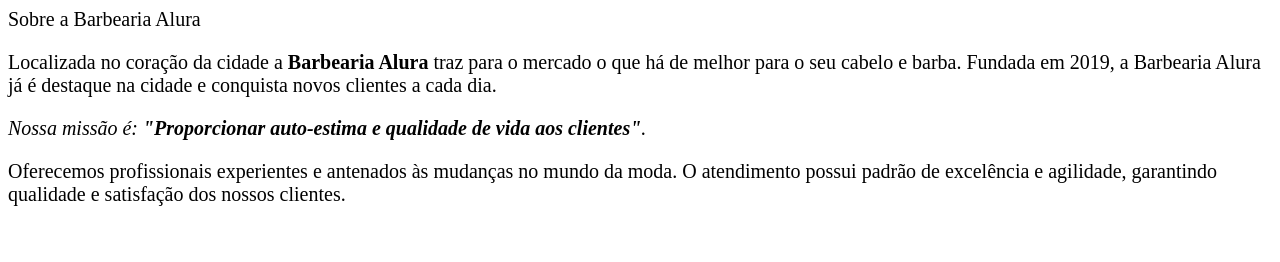
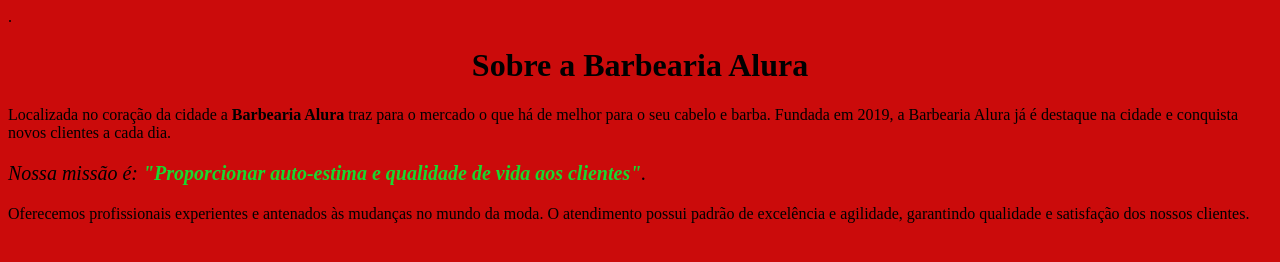
Before and after one commit to sarahgabry69/sarah69, a plain HTML site: page index.html in a window 1280 px wide. Drawn offline with Linux system fonts and the light colour scheme.

Commit message:
Add files via upload

```diff
--- a/index.html
+++ b/index.html
@@ -1,16 +1,21 @@
-<!DOCTYPE html>
+.<!DOCTYPE html>
 <html lang="pt-br">
 	<head>
 		<meta charset="UTF-8">
 		<title>Barbearia Alura</title>
+		<link rel="stylesheet" href="style.css">
+
+		<style>
+
+		</style>
 	</head>
 
 	<body>
-		<h style="font-size: 20px;">Sobre a Barbearia Alura</h1>
+		<h1 style="text-align: center">Sobre a Barbearia Alura</h1>
 
 		<p>Localizada no coração da cidade a <strong>Barbearia Alura</strong> traz para o mercado o que há de melhor para o seu cabelo e barba. Fundada em 2019, a Barbearia Alura já é destaque na cidade e conquista novos clientes a cada dia.</p>
 
-		<p style="font-size: 20px;"><em>Nossa missão é: <strong>"Proporcionar auto-estima e qualidade de vida aos clientes"</strong>.</em></p>
+		<p style="font-size: 20px"><em>Nossa missão é: <strong>"Proporcionar auto-estima e qualidade de vida aos clientes"</strong>.</em></p>
 
 		<p>Oferecemos profissionais experientes e antenados às mudanças no mundo da moda. O atendimento possui padrão de excelência e agilidade, garantindo qualidade e satisfação dos nossos clientes.</p>
 	</body>
--- /dev/null
+++ b/style.css
@@ -0,0 +1,11 @@
+body {
+	background: #cb0b0b
+}
+
+p {
+	text-align: justifys;
+}
+
+em strong {
+	color: #19d92f;
+}
```
